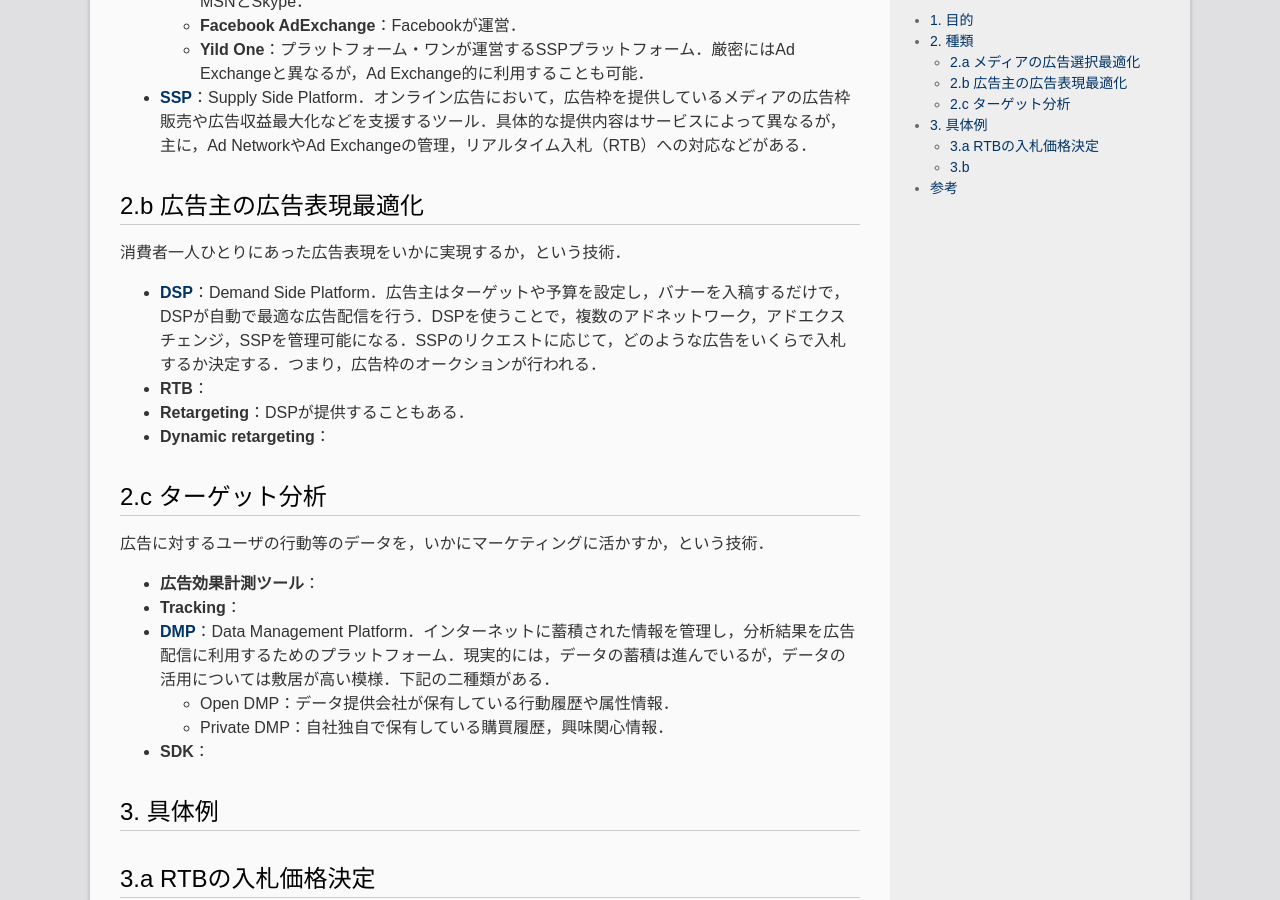
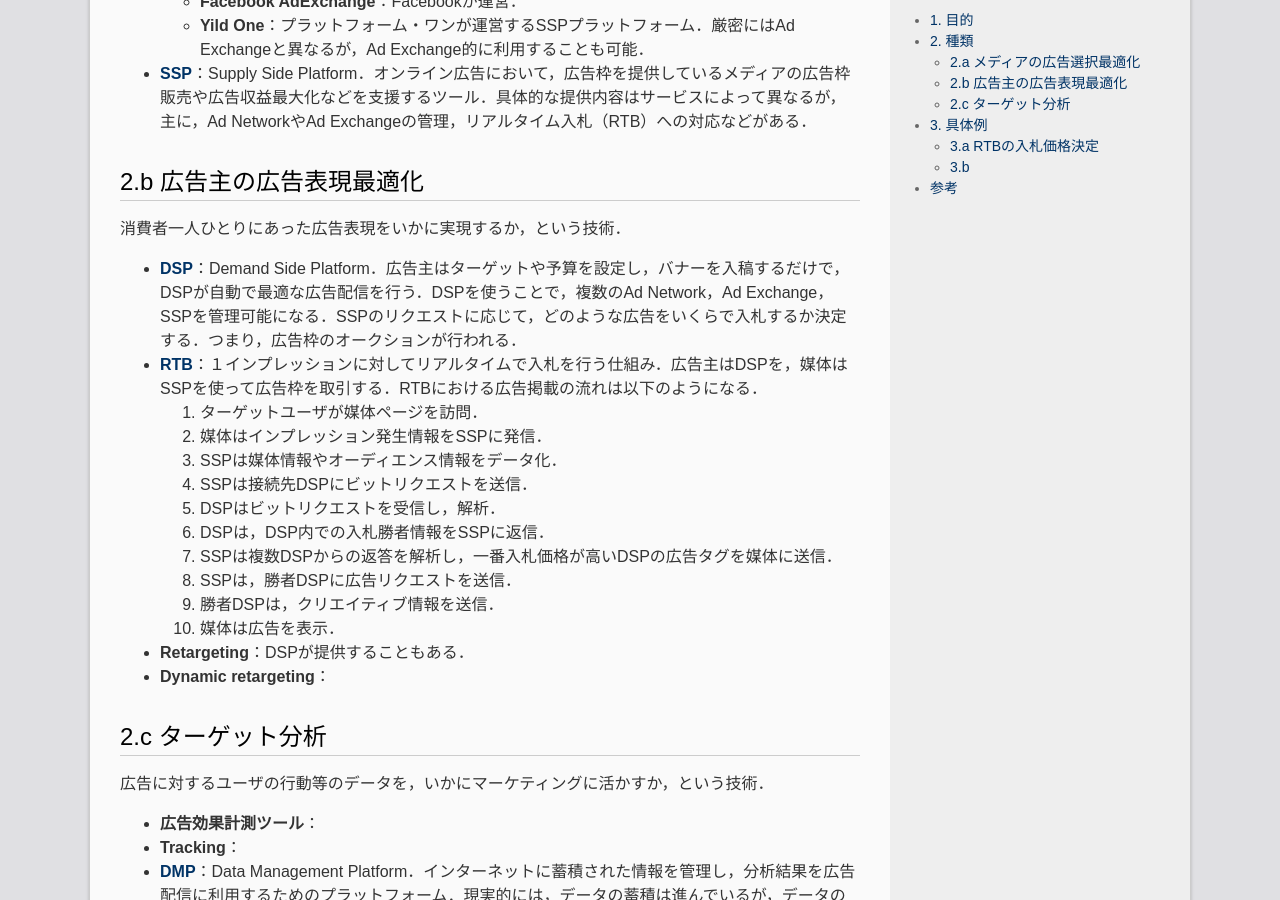
Before and after one commit to madoreenu/haltaro.github.io, a Jekyll site: the page built from _posts/2017-08-08-introduction-to-ad-tech.md, in a window 1280 px wide and 900 px high, scrolled down 1573 px. Built offline with Jekyll 4.4.1, drawn with Linux system fonts in a browser that asks for light colours; some of the changed text lies outside the part shown.

Commit message:
Update ad-tech post

```diff
--- a/_posts/2017-08-08-introduction-to-ad-tech.md
+++ b/_posts/2017-08-08-introduction-to-ad-tech.md
@@ -6,7 +6,7 @@ categories:
  - x-tech
 ---
 
-今更ながら，アドテクについて調べてみた．アドテクとは，Advertising Technologyの略で，広告配信の高度化に関する技術を指す．目的は，広告に関わる全プレーヤー（広告主，メディア，消費者）をwin-winの関係にすること．Real time bidding（RTB）市場は成長中であり，例えば機械学習で入札額を最適化する技術などが研究されている．
+アドテク（Advertising Technology）とは，広告配信の高度化に関する技術を指す．目的は，広告に関わる全プレーヤー（広告主，メディア，消費者）をwin-winの関係にすること．特にReal time bidding（RTB）市場は成長中であり，例えば機械学習で入札額を最適化する技術などが研究されている．
 
 ![ad]({{site.baseurl}}/images/2017-08-07-ad.jpg)
 
@@ -38,8 +38,18 @@ categories:
 
 消費者一人ひとりにあった広告表現をいかに実現するか，という技術．
 
-* [**DSP**](https://webbu.jp/dsp_mechanism-276)：Demand Side Platform．広告主はターゲットや予算を設定し，バナーを入稿するだけで，DSPが自動で最適な広告配信を行う．DSPを使うことで，複数のアドネットワーク，アドエクスチェンジ，SSPを管理可能になる．SSPのリクエストに応じて，どのような広告をいくらで入札するか決定する．つまり，広告枠のオークションが行われる．
-* **RTB**：
+* [**DSP**](https://webbu.jp/dsp_mechanism-276)：Demand Side Platform．広告主はターゲットや予算を設定し，バナーを入稿するだけで，DSPが自動で最適な広告配信を行う．DSPを使うことで，複数のAd Network，Ad Exchange，SSPを管理可能になる．SSPのリクエストに応じて，どのような広告をいくらで入札するか決定する．つまり，広告枠のオークションが行われる．
+* [**RTB**](https://satori.marketing/marketing-blog/ad-technology/rtb/)：１インプレッションに対してリアルタイムで入札を行う仕組み．広告主はDSPを，媒体はSSPを使って広告枠を取引する．RTBにおける広告掲載の流れは以下のようになる．
+    1. ターゲットユーザが媒体ページを訪問．
+    2. 媒体はインプレッション発生情報をSSPに発信．
+    3. SSPは媒体情報やオーディエンス情報をデータ化．
+    4. SSPは接続先DSPにビットリクエストを送信．
+    5. DSPはビットリクエストを受信し，解析．
+    6. DSPは，DSP内での入札勝者情報をSSPに返信．
+    7. SSPは複数DSPからの返答を解析し，一番入札価格が高いDSPの広告タグを媒体に送信．
+    8. SSPは，勝者DSPに広告リクエストを送信．
+    9. 勝者DSPは，クリエイティブ情報を送信．
+    10. 媒体は広告を表示．
 * **Retargeting**：DSPが提供することもある．
 * **Dynamic retargeting**：
 
@@ -67,7 +77,8 @@ categories:
 * [CyberAgent，日本一やさしいアドテク教室](https://www.cyberagent.co.jp/ir/personal/adtech/)：用語まとめもある．
 * [SATORI, Ad Network（アドネットワーク）とは？を初心者にも分かりやすく解説します](https://satori.marketing/marketing-blog/ad-technology/ad-network/)：Ad Networkについて．
 * [SATORI，Ad Exchange（アドエクスチェンジ）とは？を初心者にも分かりやすく解説します](https://satori.marketing/marketing-blog/ad-technology/ad-exchange/)：Ad Exchangeについて．
-* [ウェブ部，【2017年6月更新】5分で完璧に理解できる！DSPの仕組みと新しい手法](【2017年6月更新】5分で完璧に理解できる！DSPの仕組みと新しい手法)：DSPについて．
+* [ウェブ部，【2017年6月更新】5分で完璧に理解できる！DSPの仕組みと新しい手法](https://webbu.jp/dsp_mechanism-276)：DSPについて．
+* [SATORI，RTB（Real-Time Bidding）とは？を初心者にも分かりやすく解説します](https://satori.marketing/marketing-blog/ad-technology/rtb/)：RTBについて．
 * [Digital Marketing Lab，DMP（データマネジメントプラットフォーム）の仕組みと特徴](https://dmlab.jp/adtech/dmp.html)：DMPについて．
 * [Qiita，広告と機械学習](http://qiita.com/fukkyy/items/b2d37b4797516d72225a)：2013年の記事だが，わかりやすい．
 * [舘野啓，アドテクにおける機械学習技術](https://www.slideshare.net/ttpooh/tokyo-data-night-tokyodn)：数式がわかりやすい．
```
Also changed, not shown: 3 other files.
